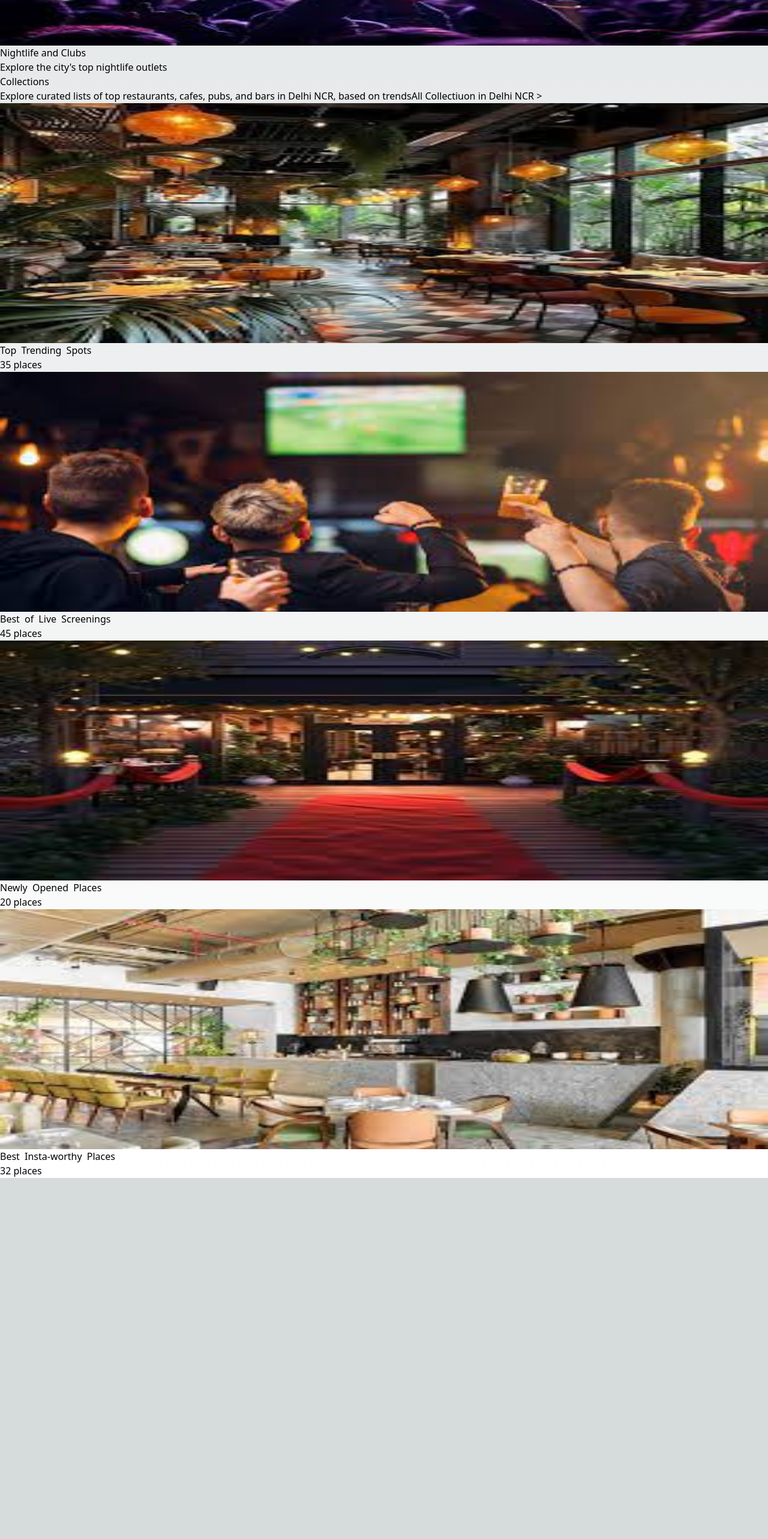
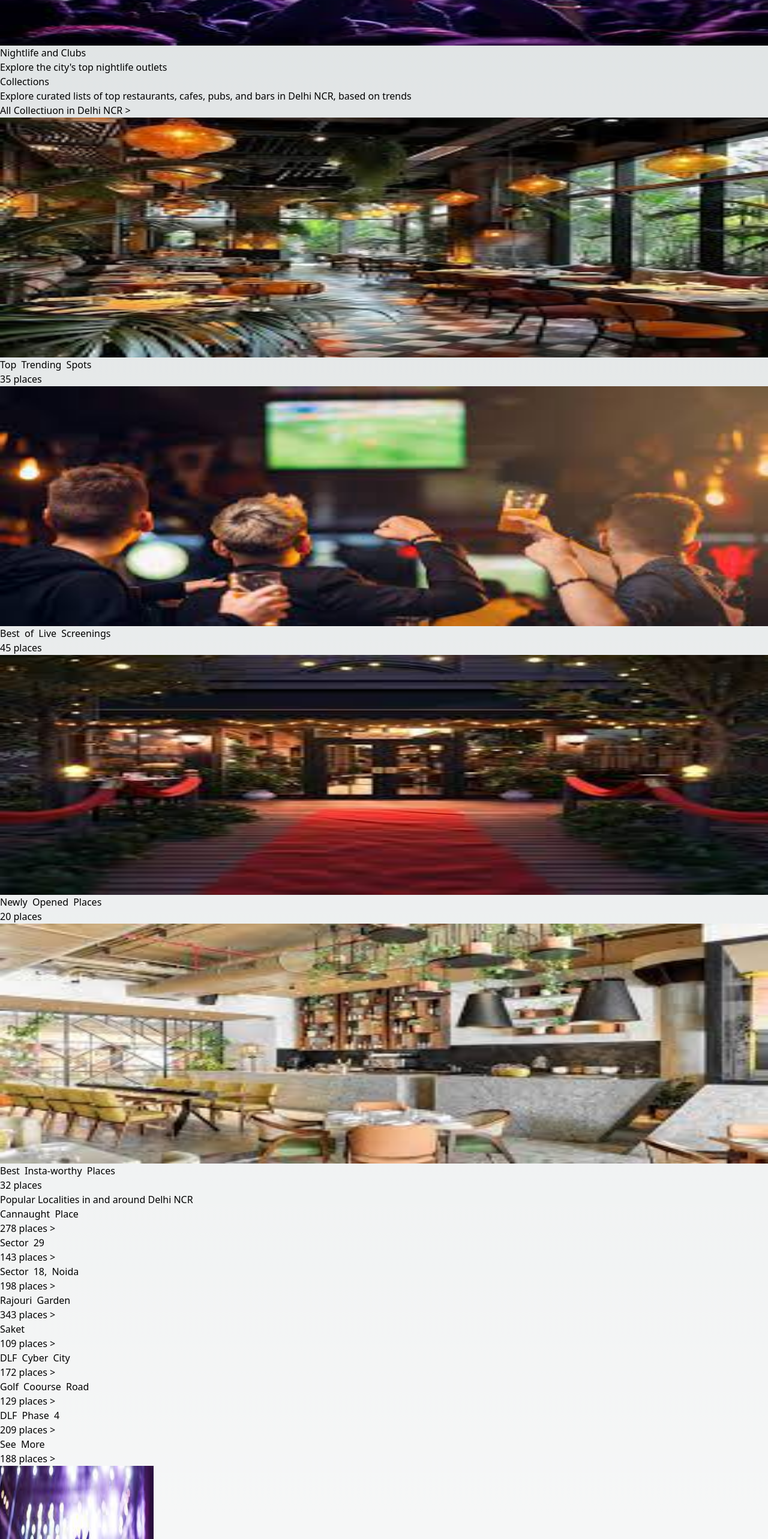
Before and after one commit to ayushshaw016/Zomato_Clone, a Next.js app: page / in a window 1280 px wide. Shown: the part 1220-3786 px from the top of the page at 60% size. Before the commit the page ends 3184 px from the top, so only its background shows below. Built offline with nearby package versions, Linux system fonts and the light colour scheme.

Commit message:
Added Few sections on the Home page

```diff
--- a/Components/Cards.js
+++ b/Components/Cards.js
@@ -49,4 +49,45 @@ const Hmpgcard2 = ({ cards }) => {
     </>
   );
 };
-export { Hmpgcard1, Hmpgcard2 };
+const Localatiescard = ({ localitydata }) => {
+  return (
+    <div className="grid grid-cols-3 gap-6 mt-8 mb-16 mx-6">
+      {localitydata.map((data, index) => (
+        <div
+          className="mx-4 hover:cursor-pointer border border-solid border-gray-300 rounded-xl px-4 hover:shadow-lg"
+          key={index}
+        >
+          <p className="text-2xl my-2" style={{ wordSpacing: "0.25rem" }}>
+            {data.placename}
+          </p>
+          <p className="text-lg my-2">
+            {data.count}{" "}
+            <span className="flex float-right text-2xl ">&gt;</span>
+          </p>
+        </div>
+      ))}
+    </div>
+  );
+};
+
+const Nearme = ({ options }) => {
+  return (
+    <>
+      <div>
+        {options.map((data, index) => (
+          <div
+            className=" border border-solid border-gray-300 text-2xl mt-6 rounded-xl  hover:shadow-xl"
+            key={index}
+          >
+            <select className="w-full px-6 py-6 hover:cursor-pointer" disabled>
+              <option value={data.text} className="text-3xl">
+                {data.text}
+              </option>
+            </select>
+          </div>
+        ))}
+      </div>
+    </>
+  );
+};
+export { Hmpgcard1, Hmpgcard2, Localatiescard, Nearme };
--- /dev/null
+++ b/Components/Footer.js
@@ -0,0 +1,31 @@
+import bg_image from "../Assets/navbar_img/navbar_bg.png";
+import Image from "next/image";
+const Footer = () => {
+  return (
+    <>
+      <div className="bg-gray-100 pb-8">
+        <div className="flex flex-row justify-between pt-6 mx-24">
+          <div className="">
+            <h2 className="text-5xl">zomato</h2>
+          </div>
+          <div className="justify-center items-center">
+            <span className="mx-4 border border-solid border-gray-300 px-4 py-2">
+              <span className="inline-block mr-2">
+                <Image src={bg_image} className="h-4 w-4" />
+              </span>
+              <span className="inline-block">
+                <select className="text-xl" disabled>
+                  <option value="India" className="text-3xl">
+                    India
+                  </option>
+                </select>
+              </span>
+            </span>
+            <span className="mx-4">English</span>
+          </div>
+        </div>
+      </div>
+    </>
+  );
+};
+export { Footer };
--- /dev/null
+++ b/Components/Gettheapp.js
@@ -0,0 +1,56 @@
+"use client";
+import Image from "next/image";
+import { Nightlife } from "../Assets/Homepage/index.js";
+import { useRef } from "react";
+const GettheApp = () => {
+  const emailref = useRef(null);
+  function handleemail() {
+    // e.prevent.default();
+    const inptvalue = emailref.current.value;
+    console.log(inptvalue);
+  }
+  return (
+    <>
+      <div className="flex flex-col md:flex-row justify-around bg-[#efefea]">
+        <div className="my-16">
+          <Image
+            src={Nightlife}
+            className=""
+            style={{ height: "60vh", width: "20vw" }}
+          />
+        </div>
+        <div className="my-16" style={{ width: "90vh" }}>
+          <h2 className="text-4xl font-bold">Get the Zomato App</h2>
+          <p className="text-2xl font-thin mt-4">
+            We will send you a link, open it on your phone to download the app
+          </p>
+          <input
+            type="email"
+            placeholder="Email"
+            className="py-2 px-4 text-2xl mt-5 border border-solid border-gray-400 rounded-xl "
+            ref={emailref}
+          />
+          <span
+            className="text-white bg-red-400 text-xl mx-3 px-3 py-3 rounded-xl border border-solid border-black hover:cursor-pointer"
+            onClick={() => handleemail()}
+          >
+            Share App Link
+          </span>
+
+          <p className="text-md text-gray-400 mt-2">Download App from</p>
+          <div className="inline-block border border-solid border-black bg-[#1f4072] rounded-lg mt-4">
+            <span className="inline-block">
+              <Image src={Nightlife} className="w-10 h-10 mt-2 mx-2" />
+            </span>
+            <span className="inline-block mx-4 text-white">
+              <p className="text-sm font-thin">GET IT ON</p>
+              <p className="text-md">Google Play</p>
+            </span>
+          </div>
+        </div>
+      </div>
+    </>
+  );
+};
+
+export { GettheApp };
--- a/Components/Homepage.js
+++ b/Components/Homepage.js
@@ -1,5 +1,7 @@
-import { Hmpgcard1, Hmpgcard2 } from "./Cards";
-import bg_image from "../Assets/navbar_img/navbar_bg.png";
+import { Hmpgcard1, Hmpgcard2, Localatiescard, Nearme } from "./Cards";
+import { GettheApp } from "./Gettheapp";
+// import bg_image from "../Assets/navbar_img/navbar_bg.png";
+import { Footer } from "./Footer";
 import {
   Dining,
   Nightlife,
@@ -52,24 +54,92 @@ const Homepage = () => {
       places: "32 places",
     },
   ];
+
+  const localitydata = [
+    {
+      placename: "Cannaught Place",
+      count: "278 places",
+    },
+    {
+      placename: "Sector 29",
+      count: "143 places",
+    },
+    {
+      placename: "Sector 18, Noida",
+      count: "198 places",
+    },
+    {
+      placename: "Rajouri Garden",
+      count: "343 places",
+    },
+    {
+      placename: "Saket",
+      count: "109 places",
+    },
+    {
+      placename: "DLF Cyber City",
+      count: "172 places",
+    },
+    {
+      placename: "Golf Coourse Road",
+      count: "129 places",
+    },
+    {
+      placename: "DLF Phase 4",
+      count: "209 places",
+    },
+    {
+      placename: "See More",
+      count: "188 places",
+    },
+  ];
+
+  const options = [
+    {
+      text: "Popular cuisines near me",
+    },
+    {
+      text: "Popular restaurant types near me",
+    },
+    {
+      text: "Top Restaurant chains",
+    },
+    {
+      text: "Cities we deliver to",
+    },
+  ];
   return (
     <>
       <div className="mx-6 mt-16 mb-8">
         <Hmpgcard1 cards={card1data} />
       </div>
-      <div className="my-4">
-        <div className="mx-12">
-          <h2 className="text-4xl font-bold">Collections</h2>
-          <p className="text-xl mt-3">
+      <div className="my-4 mx-12">
+        <h2 className="text-4xl font-bold ml-16">Collections</h2>
+        <div className="flex flex-col lg:flex-row justify-around">
+          <div className="text-xl mt-3">
             Explore curated lists of top restaurants, cafes, pubs, and bars in
             Delhi NCR, based on trends
-            <span className="text-red-400 float-right">
-              All Collectiuon in Delhi NCR &gt;
-            </span>
-          </p>
+          </div>
+          <div className="text-red-400  mt-3">
+            All Collectiuon in Delhi NCR &gt;
+          </div>
         </div>
         <Hmpgcard2 cards={card2data} />
       </div>
+      <div className="mx-4 lg:mx-16 ">
+        <h2 className="text-4xl mb-8">
+          Popular Localities in and around Delhi NCR
+        </h2>
+        <Localatiescard localitydata={localitydata} />
+      </div>
+      <GettheApp />
+      <div className="bg-slate-50">
+        <div className="mx-20 mt-6">
+          <h2 className="text-4xl mb-4">Explore options near me</h2>
+          <Nearme options={options} />
+        </div>
+      </div>
+      <Footer />
     </>
   );
 };
--- a/Components/Navabar.js
+++ b/Components/Navabar.js
@@ -13,11 +13,11 @@ const Navbar = () => {
         <nav>
           <div className="flex flex-row justify-around  pt-6">
             <div className="text-lg">Get the App</div>
-            <div className="text-2xl">
+            <div className="text-xl">
               <ul className="flex flex-row">
-                <li className="mx-3">Investor Relations</li>
-                <li className="mx-3">Add Restaurant</li>
-                <li className="mx-3">Ayush</li>
+                <li className="mx-10">Investor Relations</li>
+                <li className="mx-10">Add Restaurant</li>
+                <li className="mx-10">Ayush</li>
               </ul>
             </div>
           </div>
```
